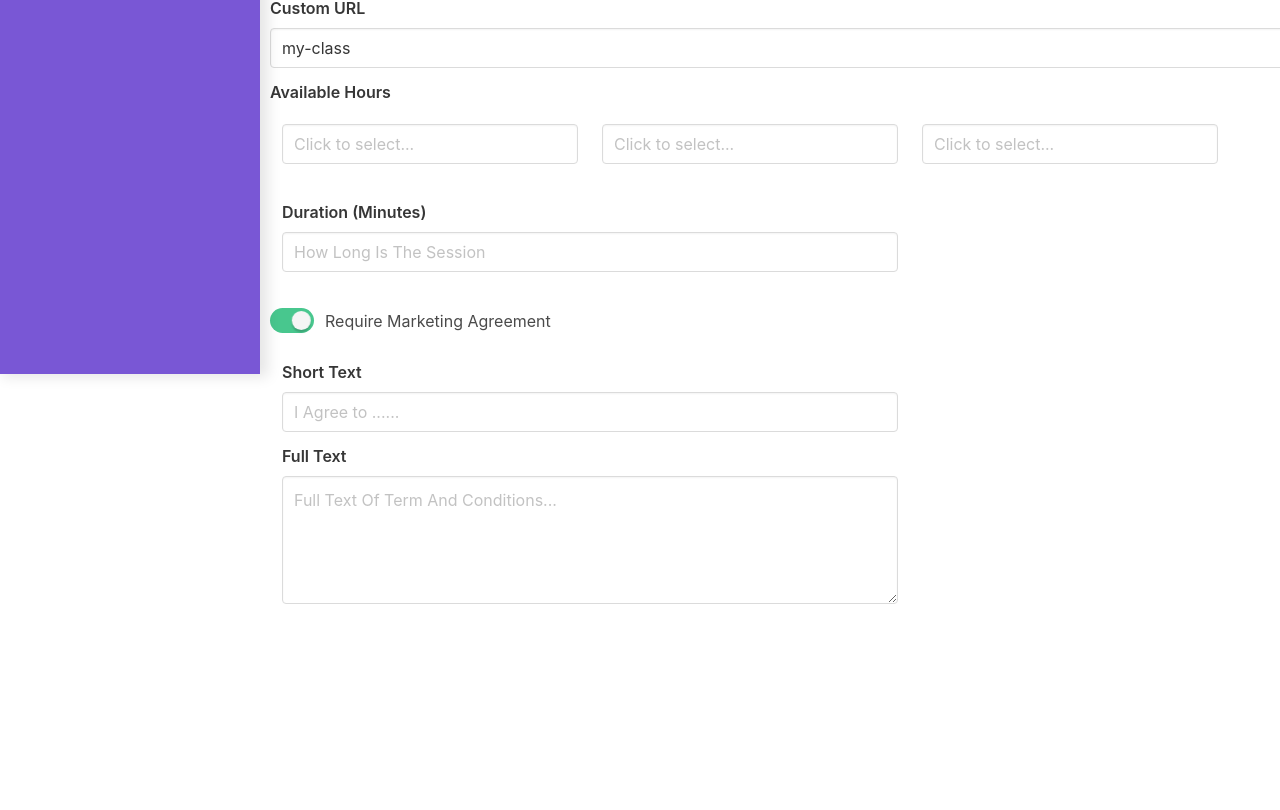
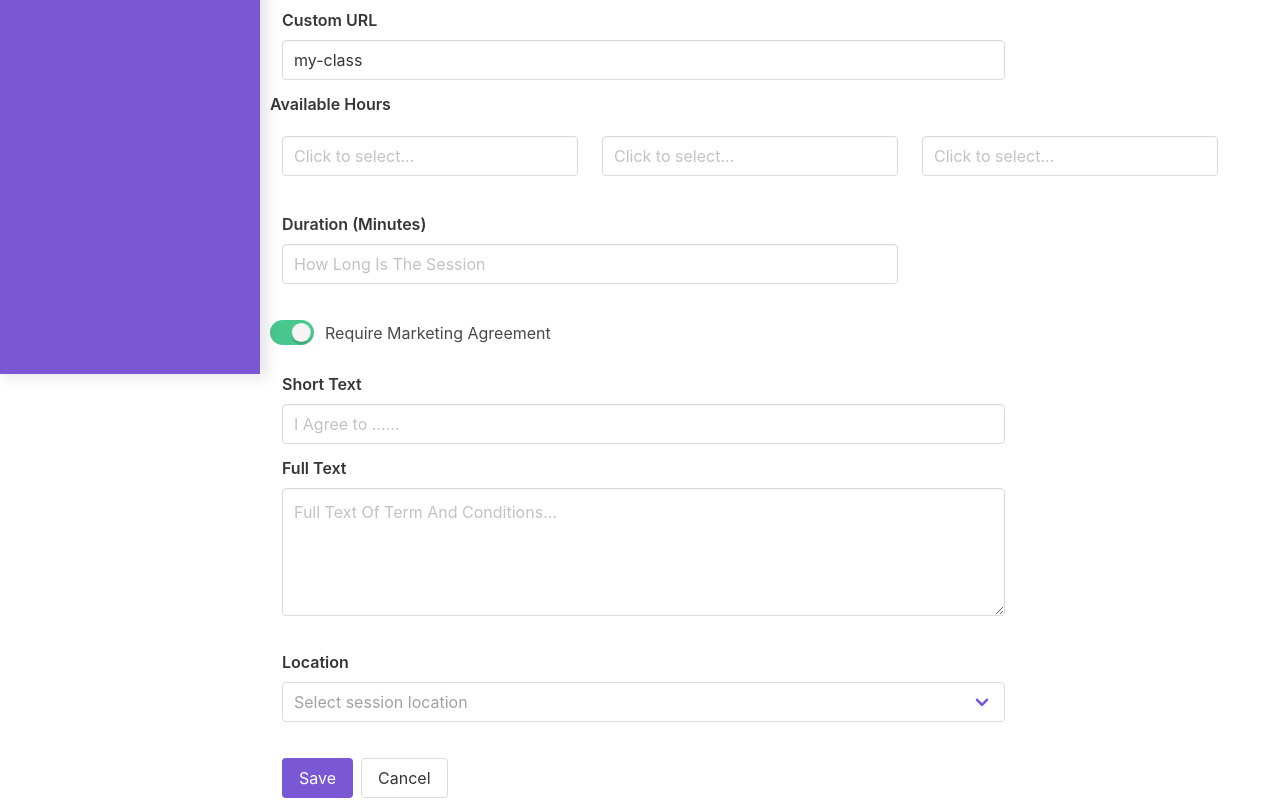
Before and after one commit to kaiz16/appointment-app, a Vue app: page /setting in a window 1280 px wide. Shown: the part 426-1236 px from the top of the page. Before the commit the page ends 1064 px from the top, so only its background shows below. Built offline with nearby package versions, Linux system fonts and the light colour scheme.

Commit message:
Added Setting

```diff
--- a/src/views/Setting.vue
+++ b/src/views/Setting.vue
@@ -1,6 +1,7 @@
 <template>
   <div>
     <p class="title">Setting events in here</p>
+    <div class="column is-7">
       <b-field label="Class Name">
         <b-input v-model="name" placeholder="Type Class Name"></b-input>
       </b-field>
@@ -21,6 +22,7 @@
           placeholder="Change Your Custom URL"
         ></b-input>
       </b-field>
+    </div>
     <b-field label="Available Hours">
       <div class="column is-3">
         <b-datepicker placeholder="Click to select..." v-model="dates" multiple>
@@ -57,7 +59,7 @@
         Require Marketing Agreement
       </b-switch>
     </div>
-    <div class="column is-6">
+    <div class="column is-7">
       <b-field label="Short Text">
         <b-input v-model="shorttext" placeholder="I Agree to ......"></b-input>
       </b-field>
@@ -69,6 +71,16 @@
           placeholder="Full Text Of Term And Conditions..."
         ></b-input>
       </b-field>
+      <b-field label="Location">
+        <b-select placeholder="Select session location" expanded>
+          <option value="flint">In-Person Meeting</option>
+          <option value="silver">Zoom</option>
+        </b-select> </b-field
+      ><br />
+      <div class="buttons">
+        <b-button type="is-link">Save</b-button>
+        <b-button>Cancel</b-button><br />
+      </div>
     </div>
   </div>
 </template>
```
Lines whose indentation alone changed are shown as unchanged.
